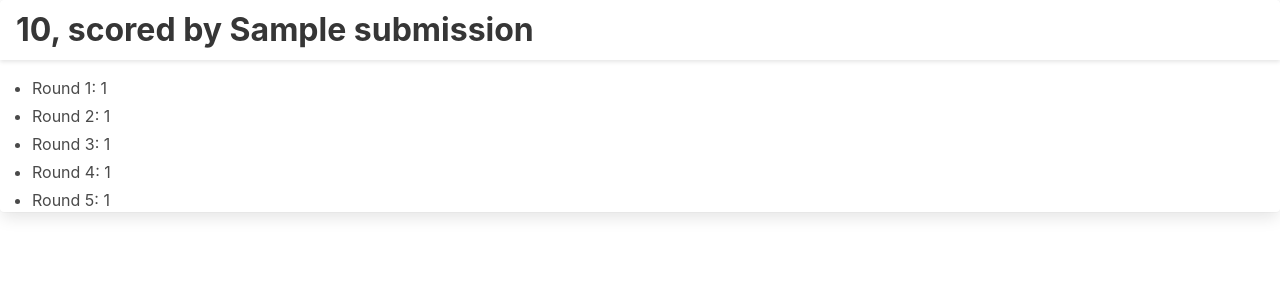
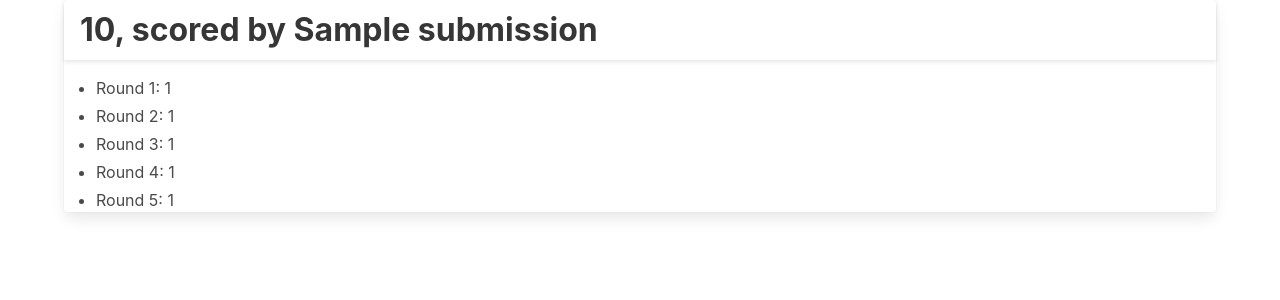
Before and after one commit to lamaqdahodwala/pig, a Django app: page /leaderboard in a window 1280 px wide. Shown: the top 300 px of the page. Run offline with Django 3.2, Linux system fonts and the light colour scheme; tables that the repository leaves empty hold one stand-in row (values such as "Sample post").

Commit message:
added some css

```diff
--- a/battle/templates/leaderboard.html
+++ b/battle/templates/leaderboard.html
@@ -1,7 +1,7 @@
 {% extends 'base.html' %}
 
 {% block content %}
-<div class="contaienr">
+<div class="container">
     {% for i in lst %}
         <div class="card">
             <div class="card-header">
@@ -19,6 +19,7 @@
                 </div>
             </div>
         </div>
+        <br><br>
     {% endfor %}
 </div>
 {% endblock %}
```
